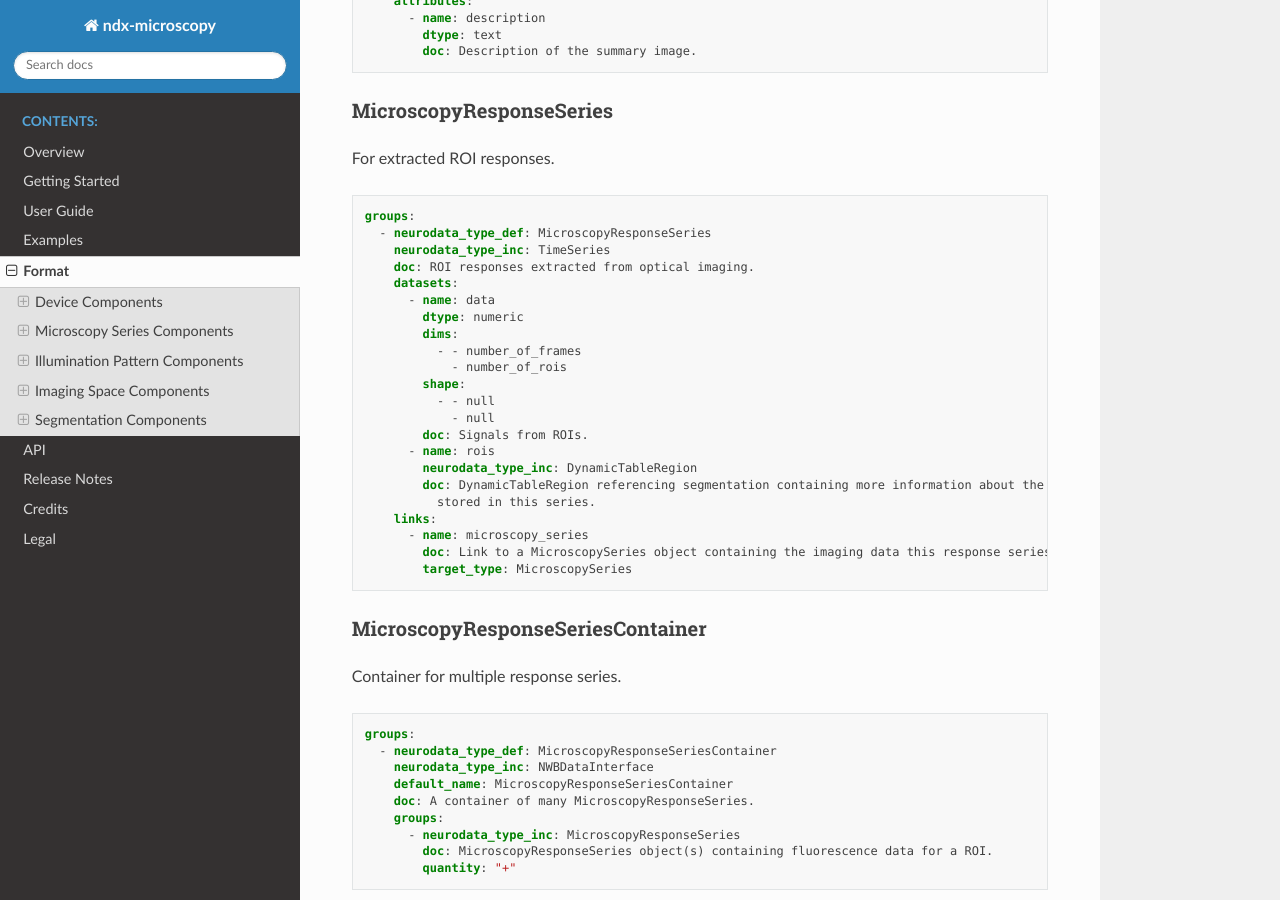
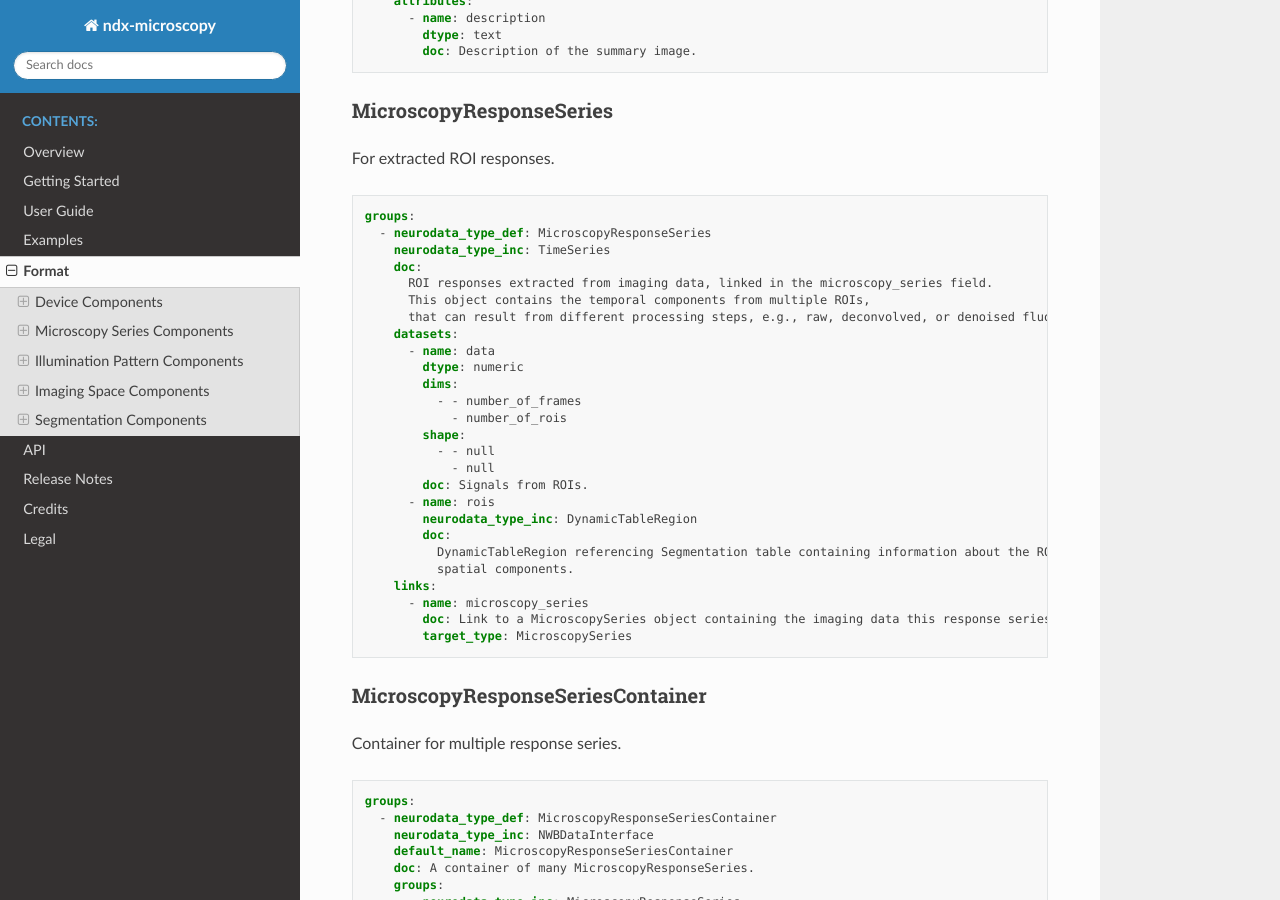
Before and after one commit to catalystneuro/ndx-microscopy, a Sphinx documentation site: the page built from docs/source/format.rst, in a window 1280 px wide and 900 px high, scrolled down 11282 px. Built offline with Sphinx 7.4.7 and the Read the Docs theme 3.1.0, drawn with Linux system fonts in a browser that asks for light colours; some of the changed text lies outside the part shown.

Commit message:
update doc

```diff
--- a/docs/source/format.rst
+++ b/docs/source/format.rst
@@ -467,7 +467,7 @@ Base type for segmentation data.
     groups:
       - neurodata_type_def: Segmentation
         neurodata_type_inc: DynamicTable
-        doc: Abstract class to contain the results from image segmentation of a specific imaging space.
+        doc: Abstract class to contain the spatial components resulting from image segmentation of a specific imaging space.
         attributes:
           - name: description
             dtype: text
@@ -486,7 +486,7 @@ For 2D segmentation data.
     groups:
       - neurodata_type_def: PlanarSegmentation
         neurodata_type_inc: Segmentation
-        doc: Results from image segmentation of a specific planar imaging space.
+        doc: ROI spatial components resulting from image segmentation of a specific planar imaging space.
         datasets:
           - name: image_mask
             neurodata_type_inc: VectorData
@@ -532,7 +532,7 @@ For 3D segmentation data.
     groups:
       - neurodata_type_def: VolumetricSegmentation
         neurodata_type_inc: Segmentation
-        doc: Results from image segmentation of a specific volumetric imaging space.
+        doc: ROI spatial components resulting from image segmentation of a specific volumetric imaging space.
         datasets:
           - name: volume_mask
             neurodata_type_inc: VectorData
@@ -630,7 +630,10 @@ For extracted ROI responses.
     groups:
       - neurodata_type_def: MicroscopyResponseSeries
         neurodata_type_inc: TimeSeries
-        doc: ROI responses extracted from optical imaging.
+        doc:
+          ROI responses extracted from imaging data, linked in the microscopy_series field.
+          This object contains the temporal components from multiple ROIs,
+          that can result from different processing steps, e.g., raw, deconvolved, or denoised fluorescence traces.
         datasets:
           - name: data
             dtype: numeric
@@ -643,8 +646,9 @@ For extracted ROI responses.
             doc: Signals from ROIs.
           - name: rois
             neurodata_type_inc: DynamicTableRegion
-            doc: DynamicTableRegion referencing segmentation containing more information about the ROIs
-              stored in this series.
+            doc:
+              DynamicTableRegion referencing Segmentation table containing information about the ROIs
+              spatial components.
         links:
           - name: microscopy_series
             doc: Link to a MicroscopySeries object containing the imaging data this response series is derived from.
```
Also changed, not shown: 1 other file.
